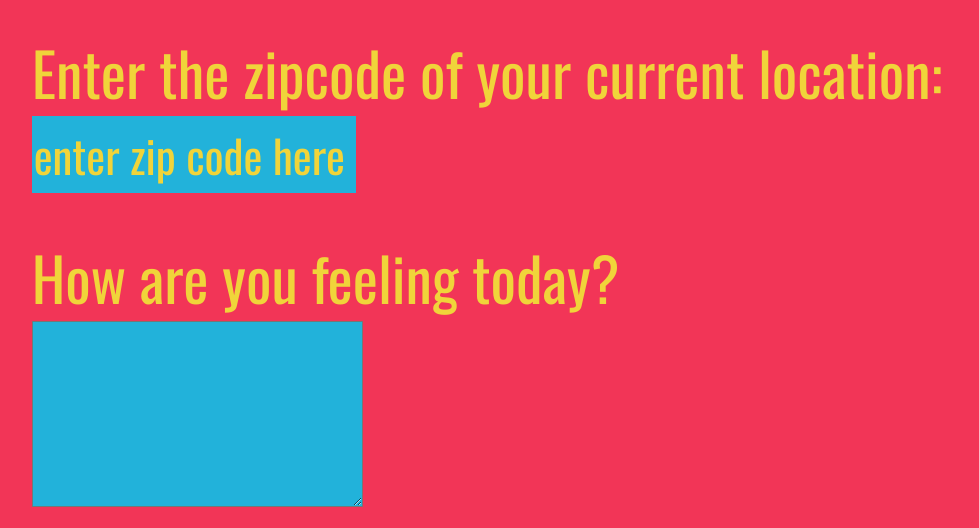
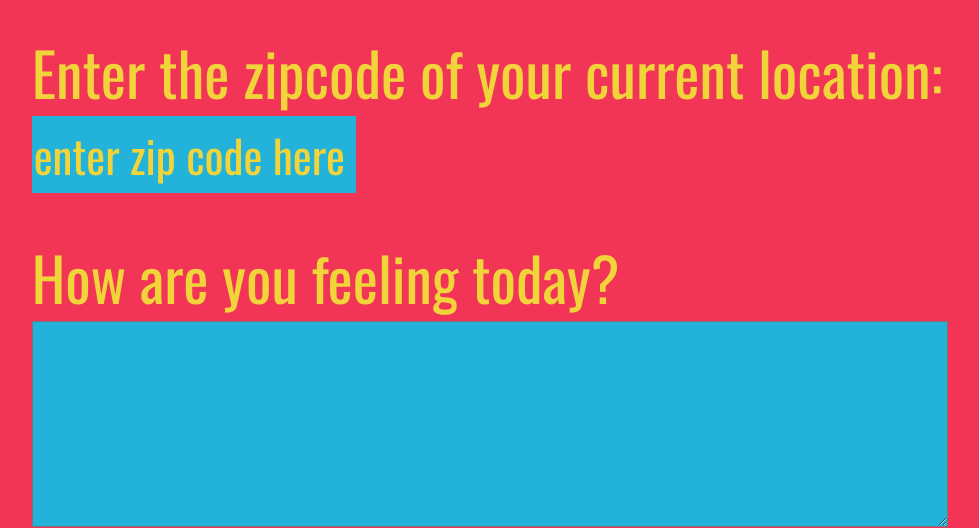
Before and after one commit to reyrey16/fend-weather-journal-app, a website: page website/index.html in a window 1280 px wide. Shown: the part 253-781 px from the top of the page, without its empty margins (153-1132 px from the left). Drawn offline with nearby package versions, Linux system fonts and the light colour scheme; a web font is replaced by a local one.

Commit message:
style: text-area

```diff
--- a/website/index.html
+++ b/website/index.html
@@ -18,7 +18,7 @@
   </div>
   <div class="holder feel">
     <label for="feelings">How are you feeling today?</label>
-    <textarea class="myInput" id="feelings" name="feelings" rows="9" cols="50"></textarea>
+    <textarea class="myInput" id="feelings" name="feelings"></textarea>
     <button id="generate" type="submit">GENERATE</button>
   </div>
   <div class="holder entry">
--- a/website/style.css
+++ b/website/style.css
@@ -80,6 +80,9 @@ button{
 }
 
 textarea{
+    width: 100%;
+    height: 200px;
+    font-size: 1.5em;
     background:#22b2da;
     color: #f0d43a;
     font-family: 'Oswald', sans-serif;
```
